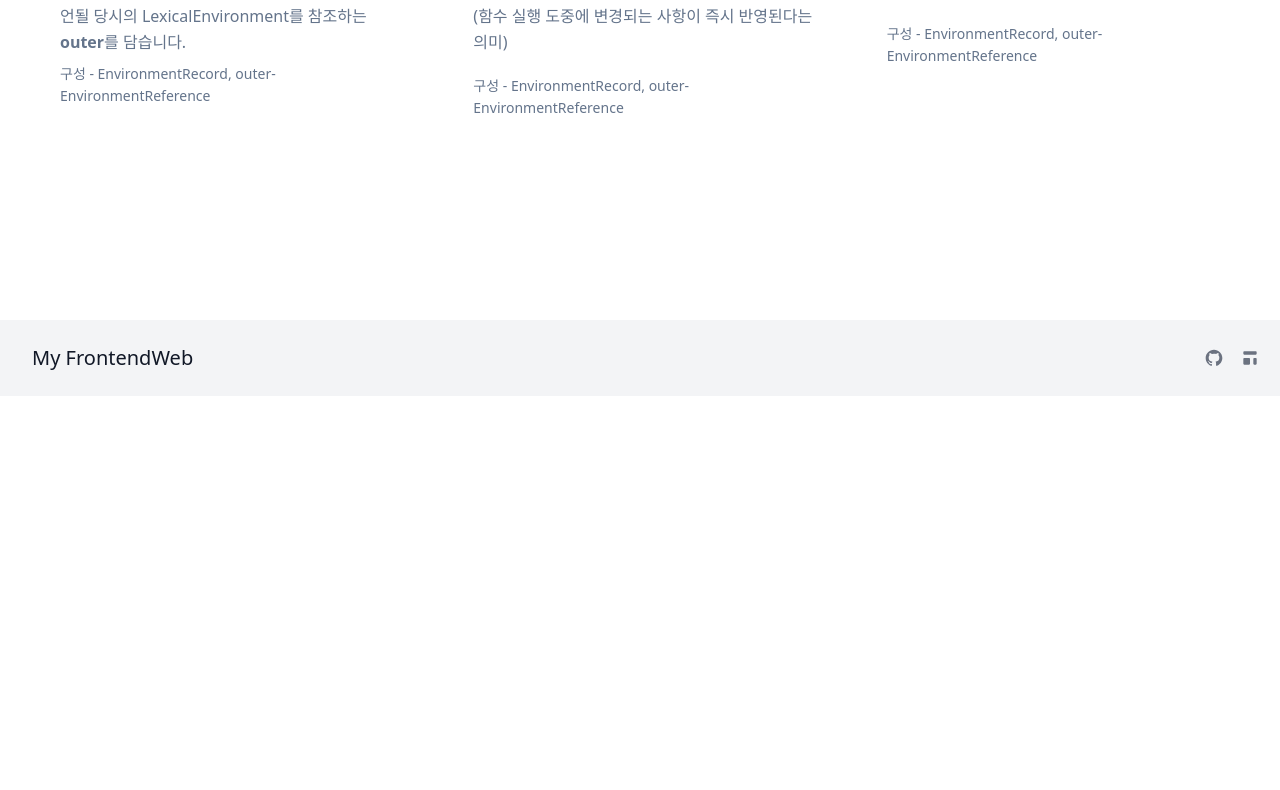
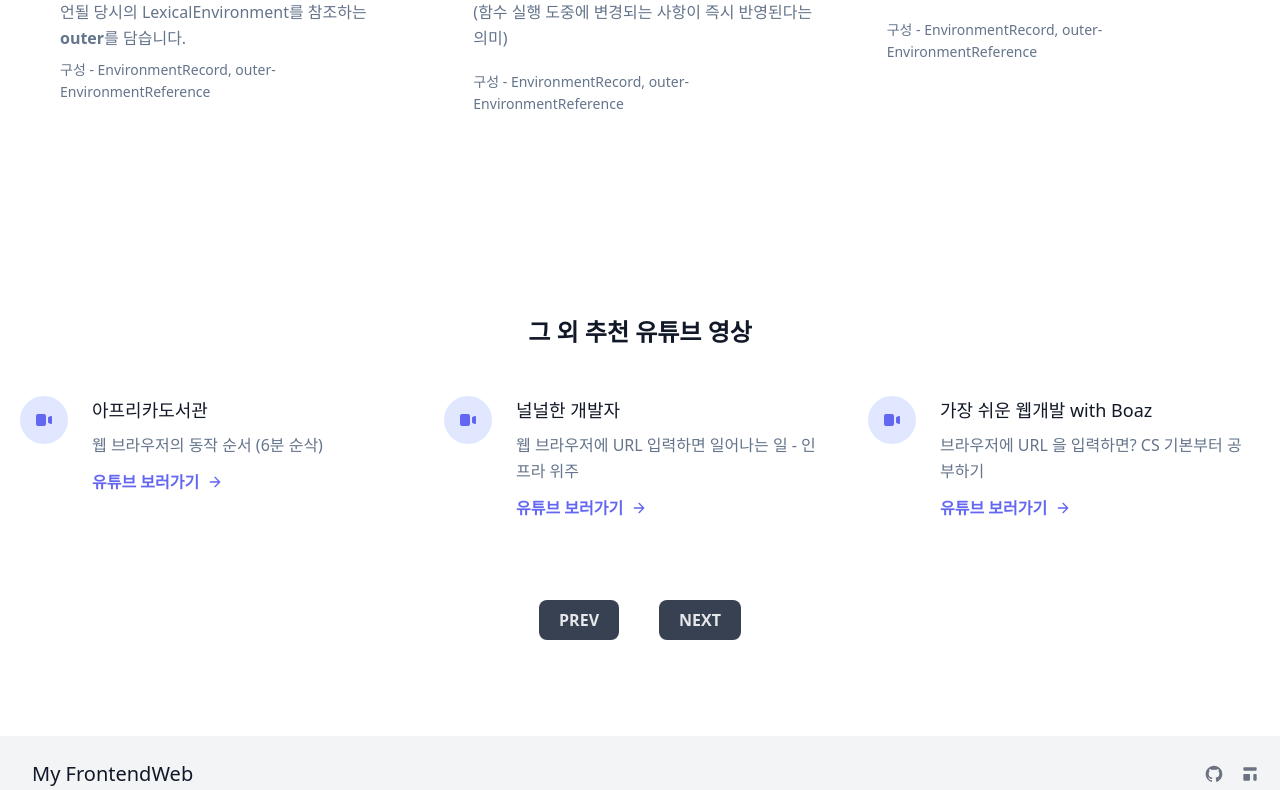
Before and after one commit to Lee-Sang-Beom/nextjs_and_notion, a Next.js app: page /web_basic/executionContext in a window 1280 px wide. Shown: the part 11210-12000 px from the top of the page. Before the commit the page ends 11606 px from the top, so only its background shows below. Built offline with nearby package versions, Linux system fonts and the light colour scheme.

Commit message:
add content recommend video : executionContext page, add link moveBtn : executionContext,hoisting,scope page

```diff
--- a/pages/web_basic/executionContext.tsx
+++ b/pages/web_basic/executionContext.tsx
@@ -21,9 +21,10 @@ import outerAndScopeChainEx from "../../public/img/outerAndScopeChain.jpg"
 import outerAndScopeChainCode from "../../public/img/outerAndScopeChainCode.jpg"
 
 export default function ExecutionContext() {
-    // 페이지 넘김 정보
-    const prev = undefined;
-    const next = undefined;
+
+  // 페이지 넘김 정보
+  const prev = "/web_basic/scope";
+  const next = "/web_basic/hoisting";
 
     // 설명순서 (index)
     const descOrder = (title: string, desc: string) => {
@@ -594,7 +595,7 @@ export default function ExecutionContext() {
                 <h1 className="text-lg font-bold title-font text-gray-900 pl-0 md:pl-2">🤔 실행 컨텍스트의 종류</h1>
                 <div className="flex flex-wrap">
                     <div className="p-12 py-6 md:w-1/2 flex flex-col items-start">
-                        <h2 className="sm:text-3xl text-2xl title-font font-medium text-gray-900 mt-4 mb-4">{`전역 컨텍스트(Global Context)`}</h2>
+                        <h2 className="text-2xl title-font font-medium text-gray-900 mt-4 mb-4">{`전역 컨텍스트(Global Context)`}</h2>
                         <p className="leading-relaxed mb-4">
                            전역 영역에 존재하는 코드에 해당하며, 함수 안에서 실행되는 코드가 아니라면 모든 스크립트는 <strong>{`전역 컨텍스트(Global Context)`}</strong>에서 실행됩니다.
                         </p>
@@ -606,7 +607,7 @@ export default function ExecutionContext() {
                         </p>
                     </div>
                     <div className="p-12 py-6 md:w-1/2 flex flex-col md:flex-none items-start">
-                        <h2 className="sm:text-3xl text-2xl title-font font-medium text-gray-900 mt-4 mb-4">{`함수 컨텍스트(Functional Context)`}</h2>
+                        <h2 className="text-2xl title-font font-medium text-gray-900 mt-4 mb-4">{`함수 컨텍스트(Functional Context)`}</h2>
                         <p className="leading-relaxed mb-4">
                             <strong>{`함수 컨텍스트(Functional Context)`}</strong>는 선언된 함수가 호출이 될 때를 기점으로 생성이 되고, 함수의 모든 동작이 완료되면 소멸됩니다.
                         </p>
@@ -774,7 +775,6 @@ export default function ExecutionContext() {
 
                         {/* 변수 호이스팅과 환경 레코드 예시 설명 */}
                         <div className="w-full">
-
                             {/* 예제 이미지 */}
                             <div className="w-full mb-8 flex justify-center">
                                 <Image src={variableHoistingAndEnvRecordEx} alt="Code Picture of hoisting and variable(1)" className="lg:w-full rounded-lg" />
@@ -900,6 +900,36 @@ export default function ExecutionContext() {
                         <ExecutionContextStructurenComponent />
                     </div>
                 </section>
+
+                {/*마무리*/}
+                <section className="text-gray-600 body-font">
+                    <div className="container px-5 mx-auto">
+                        <h1 className="sm:text-2xl text-xl font-bold title-font text-center text-gray-900 mb-12">
+                            그 외 추천 유튜브 영상
+                        </h1>
+                        <div className="flex flex-wrap sm:-m-4 -mx-4 -mb-10 -mt-4 md:space-y-0 space-y-6">
+                            <Recommend_Youtube
+                                channel_name={`아프리카도서관`}
+                                video_title={`웹 브라우저의 동작 순서 (6분 순삭)`}
+                                url={`https://www.youtube.com/watch?v=FQHNg9gCWpg`}
+                            />
+                            <Recommend_Youtube
+                                channel_name={`널널한 개발자`}
+                                video_title={`웹 브라우저에 URL 입력하면 일어나는 일 - 인프라 위주`}
+                                url={`https://www.youtube.com/watch?v=GAyZ_QgYYYo`}
+                            />
+                            <Recommend_Youtube
+                                channel_name={`가장 쉬운 웹개발 with Boaz`}
+                                video_title={`브라우저에 URL 을 입력하면? CS 기본부터 공부하기`}
+                                url={`https://www.youtube.com/watch?v=T2WqQcqssoE`}
+                            />
+                        </div>
+                    </div>
+                </section>
+
+                {/*이동하기*/}
+                <MoveBtn prev={prev} next={next} />
+
             </Layout>
         </>
     );
--- a/pages/web_basic/hoisting.tsx
+++ b/pages/web_basic/hoisting.tsx
@@ -5,8 +5,8 @@ import MoveBtn from "../../components/moveBtn";
 
 export default function Hoisting() {
     // 페이지 넘김 정보
-    const prev = undefined;
-    const next = '/web_basic/process_and_thread';
+    const prev = "/web_basic/executionContext";
+    const next = "/web_basic/process_and_thread";
 
     return (
         <>
--- a/pages/web_basic/rendering.tsx
+++ b/pages/web_basic/rendering.tsx
@@ -29,7 +29,6 @@ export default function Rendering() {
 
   const ReflowAndRepaint = () => {
     return (
-      <>
       <div className="flex flex-wrap py-6 ">
         <div className="p-12 md:w-1/2 flex flex-col items-start">
           <span className="block ml-0 m-1 py-1 px-2 rounded bg-indigo-50 text-indigo-500 text-xs font-medium tracking-widest text-center dark:bg-slate-600 dark:text-slate-300 hover:font-semibold">레이아웃이 변경될 때</span>
@@ -131,7 +130,6 @@ export default function Rendering() {
           />
         </div>
       </div>
-      </>
     )
   }
 
--- a/pages/web_basic/scope.tsx
+++ b/pages/web_basic/scope.tsx
@@ -6,7 +6,7 @@ import MoveBtn from "../../components/moveBtn";
 export default function Scope() {
     // 페이지 넘김 정보
     const prev = "/web_basic/webpack_babel_polyfill";
-    const next = undefined;
+    const next = "/web_basic/executionContext";
 
     return (
         <>
```
Lines whose indentation alone changed are shown as unchanged.
